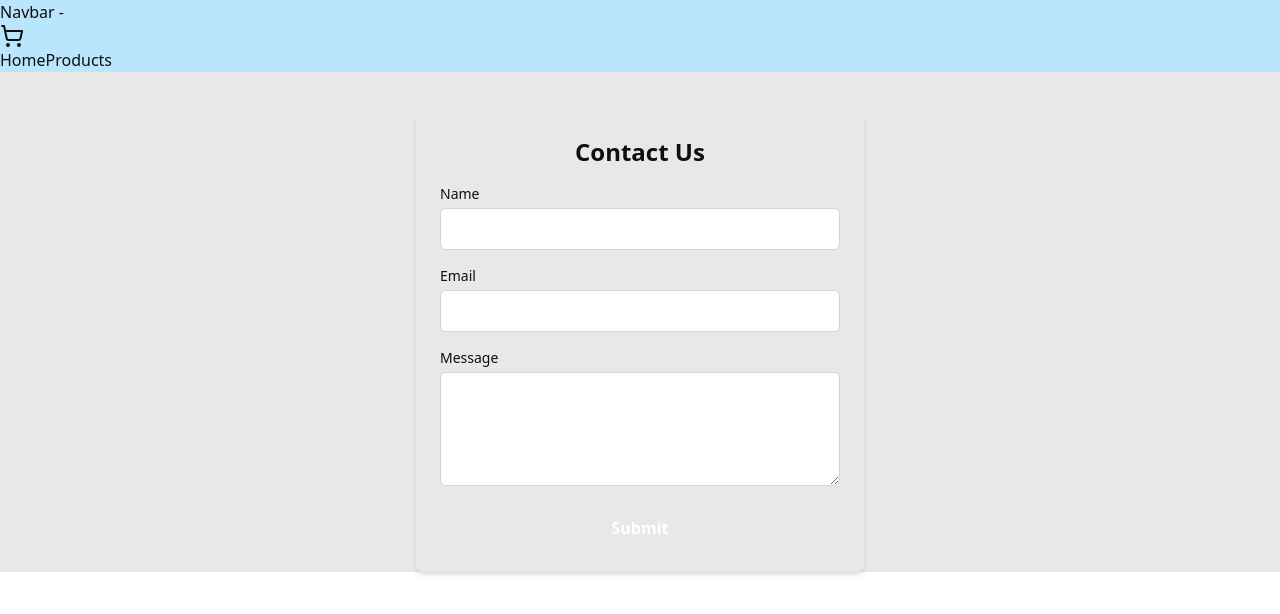
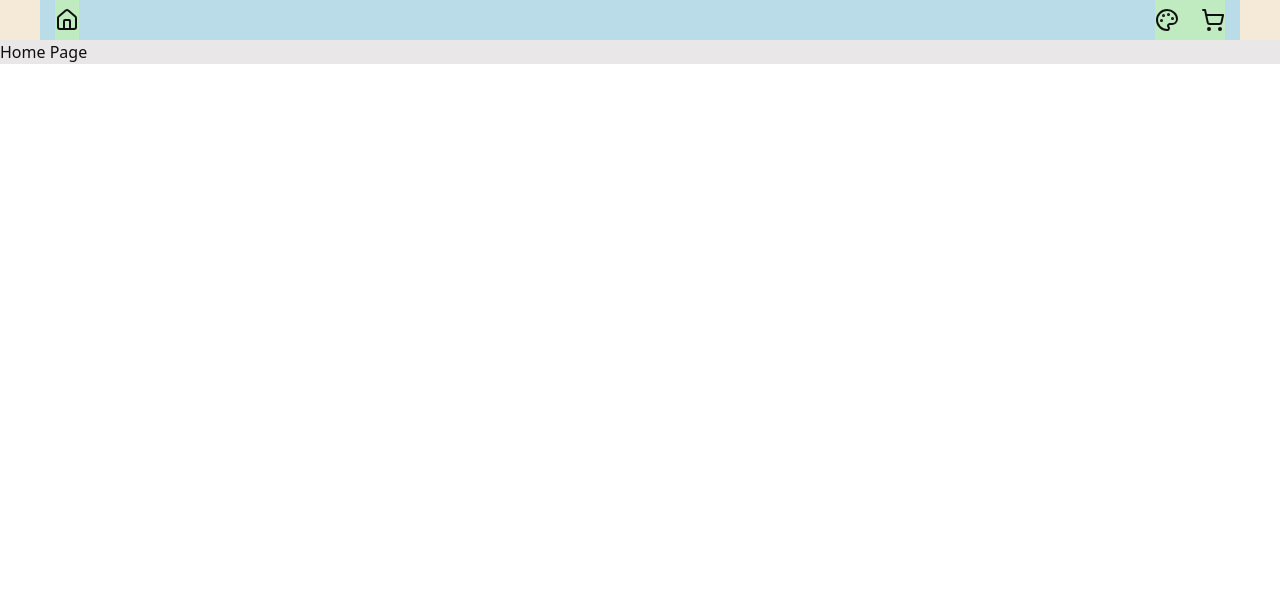
Before and after one commit to nidvar/pern-ecom, a React app in the folder frontend/: page / in a window 1280 px wide. Shown: the top 614 px of the page. Built offline with nearby package versions, Linux system fonts and the light colour scheme; the HTML template or start-up script is replaced by a standard one.

Commit message:
navbar layout and icons

```diff
--- a/frontend/src/App.tsx
+++ b/frontend/src/App.tsx
@@ -10,7 +10,7 @@ function App() {
       <Navbar />
       <Routes>
         <Route path="/" element={<HomePage />} />
-        <Route path="/products" element={<ProductPage />} />
+        <Route path="/:id/product" element={<ProductPage />} />
       </Routes>
     </div>
   )
--- a/frontend/src/components/Navbar.tsx
+++ b/frontend/src/components/Navbar.tsx
@@ -1,12 +1,18 @@
 import { Link } from 'react-router-dom';
-import { ShoppingCartIcon } from 'lucide-react';
+import { ShoppingCartIcon, Palette, House} from 'lucide-react';
 
 const Navbar = function(){
     return(
-        <div className="bg-sky-200">
-            <h1>Navbar - <ShoppingCartIcon /> </h1>
-            <Link to='/' >Home</Link>
-            <Link to='/products' >Products</Link>
+        <div className="my-nav">
+            <div className="my-nav-inner">
+                <div className='my-nav-inner-left'>
+                    <Link to='/' ><House /></Link>
+                </div>
+                <div className='my-nav-inner-right'>
+                    <Palette />
+                    <Link to='/' ><ShoppingCartIcon /></Link>
+                </div>
+            </div>
         </div>
     )
 };
--- a/frontend/src/index.css
+++ b/frontend/src/index.css
@@ -1,3 +1,40 @@
 @tailwind base;
 @tailwind components;
 @tailwind utilities;
+
+* {
+    margin: 0;
+    padding: 0;
+    box-sizing: border-box;
+}
+
+.my-nav {
+    background-color: rgb(245, 234, 215);
+}
+
+.my-nav-inner {
+    display: flex;
+    justify-content: space-between;
+    max-width: 1200px;
+    height: 40px;
+    margin: auto;
+    padding: 0 15px;
+    background-color: rgb(186, 219, 232);
+}
+
+.my-nav-inner-left {
+    display: flex;
+    justify-content: space-between;
+    align-items: center;
+
+    background-color: rgb(192, 235, 192);
+}
+
+.my-nav-inner-right {
+    display: flex;
+    justify-content: space-between;
+    align-items: center;
+    width: 70px;
+
+    background-color: rgb(192, 235, 192);
+}
--- a/frontend/src/pages/HomePage.tsx
+++ b/frontend/src/pages/HomePage.tsx
@@ -1,111 +1,7 @@
-import { useState } from "react";
-
-interface FormData {
-    name: string;
-    email: string;
-    message: string;
-}
-
 const HomePage = function () {
-
-    const [formData, setFormData] = useState<FormData>({
-        name: "",
-        email: "",
-        message: "",
-    });
-
-    const [errors, setErrors] = useState<Partial<FormData>>({});
-    const [submitted, setSubmitted] = useState(false);
-
-    const handleChange = (e: React.ChangeEvent<HTMLInputElement | HTMLTextAreaElement>) => {
-        const { name, value } = e.target;
-        setFormData({ ...formData, [name]: value });
-    };
-
-    const validate = (): boolean => {
-        const newErrors: Partial<FormData> = {};
-        if (!formData.name) newErrors.name = "Name is required";
-        if (!formData.email) {
-            newErrors.email = "Email is required";
-        } else if (!/\S+@\S+\.\S+/.test(formData.email)) {
-            newErrors.email = "Email is invalid";
-        }
-        if (!formData.message) newErrors.message = "Message is required";
-
-        setErrors(newErrors);
-        return Object.keys(newErrors).length === 0;
-    };
-
-    const handleSubmit = (e: React.FormEvent) => {
-        e.preventDefault();
-        if (validate()) {
-            console.log("Form submitted:", formData);
-            setSubmitted(true);
-            setFormData({ name: "", email: "", message: "" });
-        }
-    };
     return (
-        <div className="max-w-md mx-auto mt-10 p-6 shadow-md rounded-md">
-            <h2 className="text-2xl font-bold mb-4 text-center">Contact Us</h2>
-            {submitted && (
-                <p className="mb-4 text-green-600 text-center">Form submitted successfully!</p>
-            )}
-            <form onSubmit={handleSubmit} noValidate>
-                <div className="mb-4">
-                    <label htmlFor="name" className="block text-sm font-medium mb-1">
-                        Name
-                    </label>
-                    <input
-                        type="text"
-                        id="name"
-                        name="name"
-                        value={formData.name}
-                        onChange={handleChange}
-                        className={`w-full px-3 py-2 border rounded-md focus:outline-none focus:ring-2 focus:ring-blue-500 ${errors.name ? "border-red-500" : "border-gray-300"
-                            }`}
-                    />
-                    {errors.name && <p className="text-red-500 text-sm mt-1">{errors.name}</p>}
-                </div>
-
-                <div className="mb-4">
-                    <label htmlFor="email" className="block text-sm font-medium mb-1">
-                        Email
-                    </label>
-                    <input
-                        type="email"
-                        id="email"
-                        name="email"
-                        value={formData.email}
-                        onChange={handleChange}
-                        className={`w-full px-3 py-2 border rounded-md focus:outline-none focus:ring-2 focus:ring-blue-500 ${errors.email ? "border-red-500" : "border-gray-300"
-                            }`}
-                    />
-                    {errors.email && <p className="text-red-500 text-sm mt-1">{errors.email}</p>}
-                </div>
-
-                <div className="mb-4">
-                    <label htmlFor="message" className="block text-sm font-medium mb-1">
-                        Message
-                    </label>
-                    <textarea
-                        id="message"
-                        name="message"
-                        rows={4}
-                        value={formData.message}
-                        onChange={handleChange}
-                        className={`w-full px-3 py-2 border rounded-md focus:outline-none focus:ring-2 focus:ring-blue-500 ${errors.message ? "border-red-500" : "border-gray-300"
-                            }`}
-                    />
-                    {errors.message && <p className="text-red-500 text-sm mt-1">{errors.message}</p>}
-                </div>
-
-                <button
-                    type="submit"
-                    className="w-full text-white font-semibold py-2 px-4 rounded-md hover:bg-blue-700 transition-colors"
-                >
-                    Submit
-                </button>
-            </form>
+        <div>
+            <h1>Home Page</h1>
         </div>
     )
 };
```
